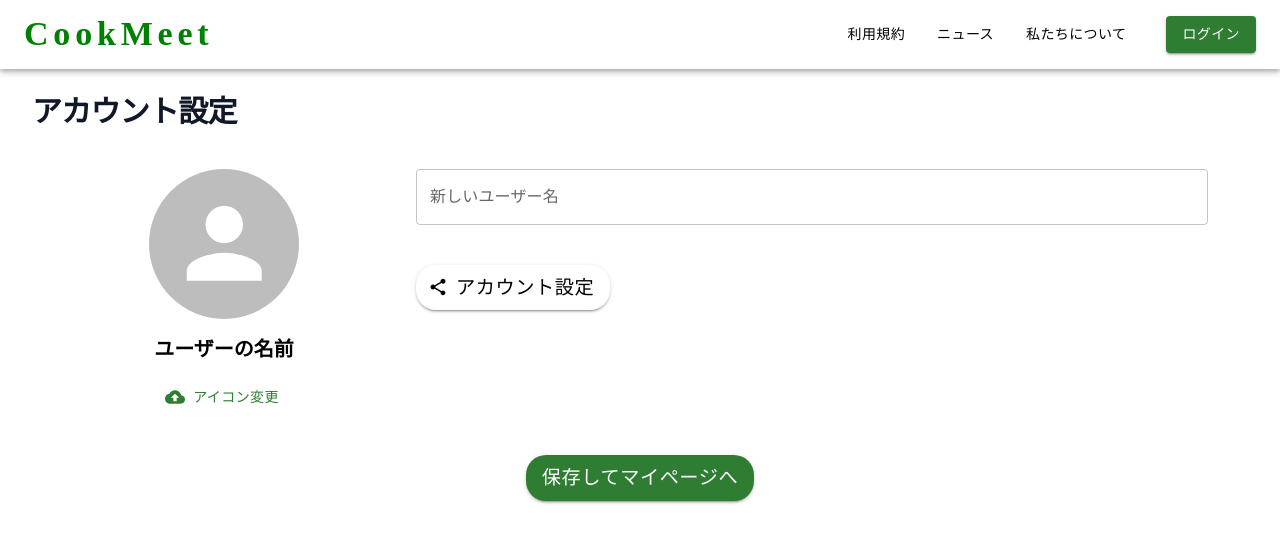
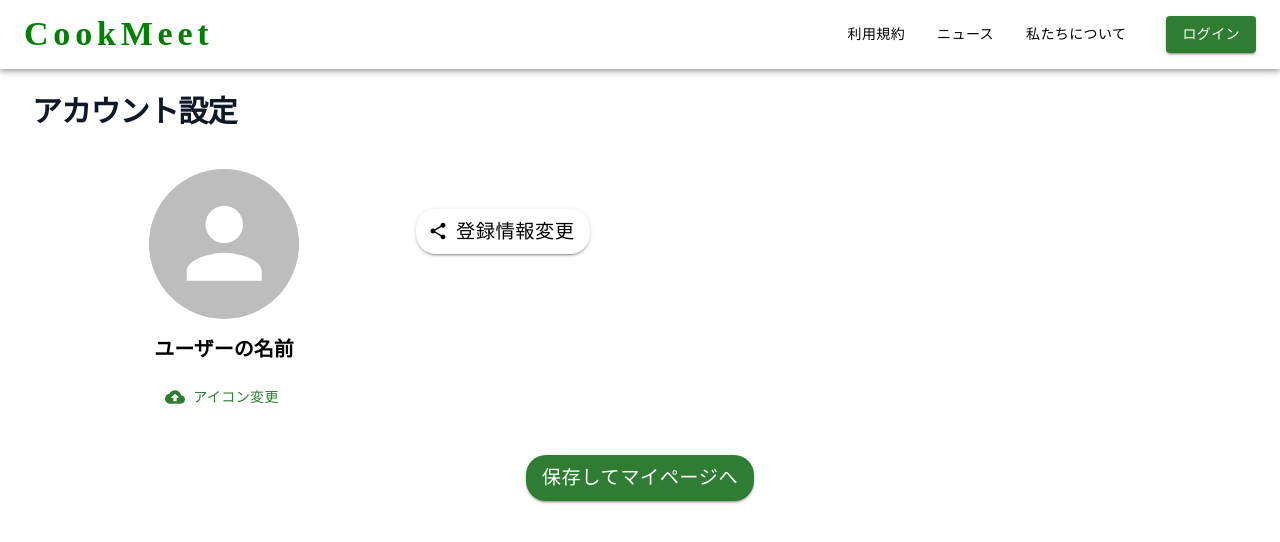
Before and after one commit to hato72/CookMeet, a Next.js app: page /mypage/settings in a window 1280 px wide. Shown: the top 542 px of the page. Built offline with nearby package versions, Linux system fonts and the light colour scheme.

Commit message:
アカウント設定ページ変更

```diff
--- a/src/app/mypage/settings/page.tsx
+++ b/src/app/mypage/settings/page.tsx
@@ -64,7 +64,7 @@ export default function MyPage() {
                             }} /></Button>
                     </fieldset>
                     <div className="grow pr-10">
-                        <fieldset>
+                        {/* <fieldset>
                             <TextInput
                                 label="新しいユーザー名"
                                 helperText=""
@@ -73,16 +73,16 @@ export default function MyPage() {
                                 error={false}
                                 onChange={handleChangeName}
                             />
-                        </fieldset>
-                        <Link href="" className="inline-block mt-10">
-                            <SocialMediaButton>アカウント設定</SocialMediaButton>
+                        </fieldset> */}
+                        <Link href="mypage/settings/update" className="inline-block mt-10">
+                            <SocialMediaButton>登録情報変更</SocialMediaButton>
                         </Link>
                     </div>
                 </form>
                 <div className="w-fit mx-auto mt-10">
-                    <GreenRoundButton type="submit">
-                        保存してマイページへ
-                    </GreenRoundButton>
+                    <Link href="/mypage">
+                        <GreenRoundButton type="submit">保存してマイページへ</GreenRoundButton>
+                    </Link>
                 </div>
             </div>
         </>
```
